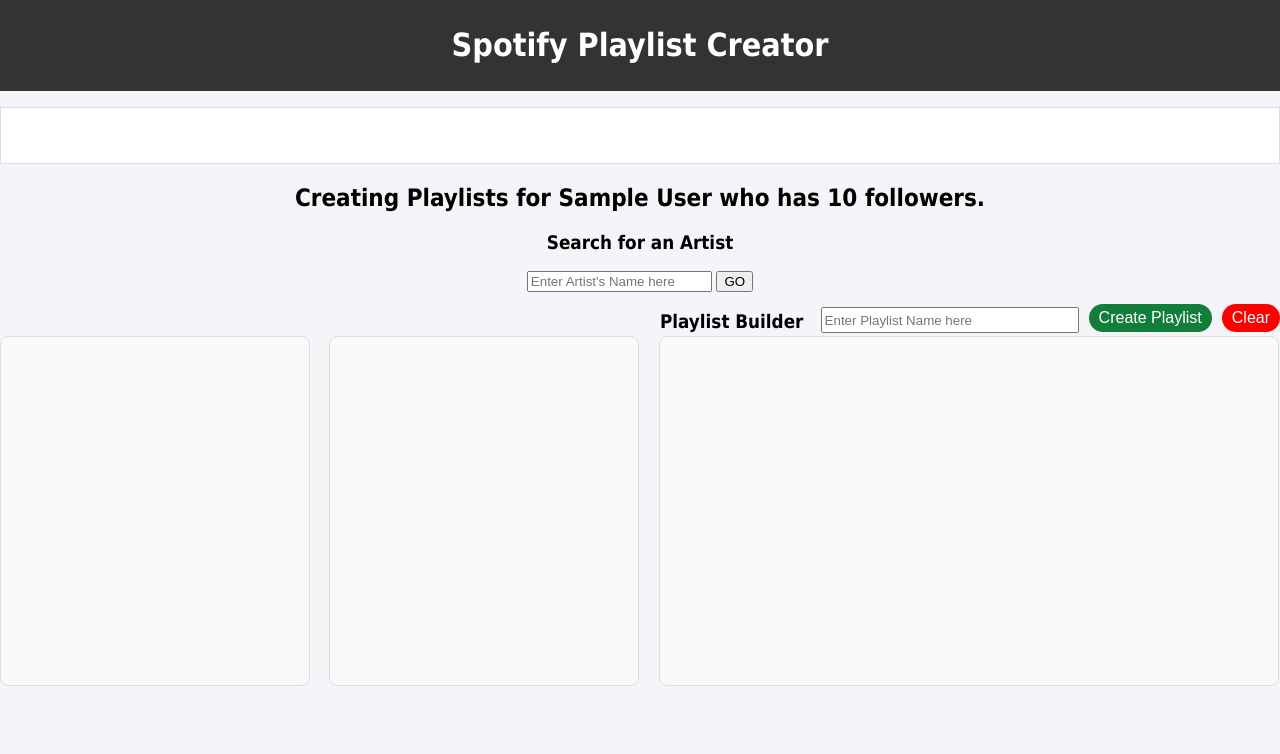
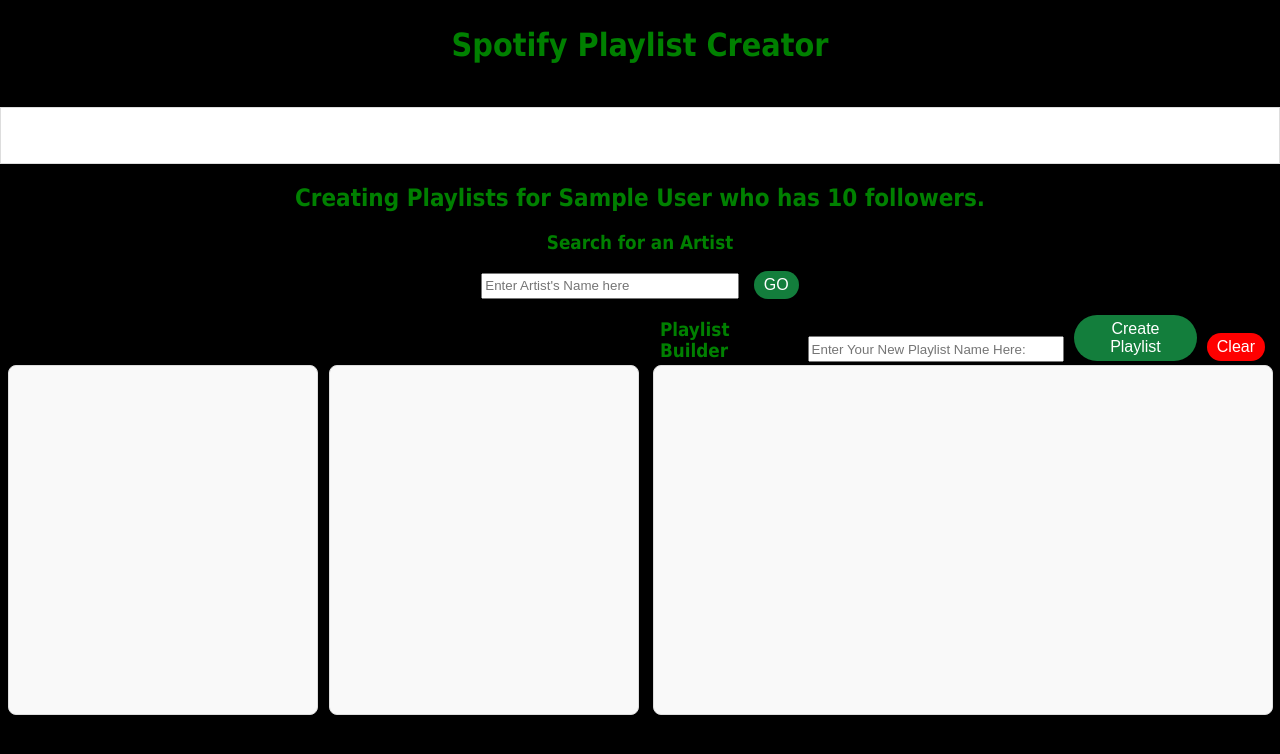
Before and after one commit to djr812/SpotipyPlaylist, a Flask app: template templates/index.html in a window 1280 px wide. Shown: the top 754 px of the page. Run offline with Flask 3, Linux system fonts and the light colour scheme; the template is opened without the code that fills it: most values are stand-ins (such as "Sample title", 1, 10 or a date in 2020).

Commit message:
More Style Changes

```diff
--- a/main.py
+++ b/main.py
@@ -38,9 +38,13 @@
 if track != None:
     playingArtist = track['item']['artists'][0]['name']
     playingTrack = track['item']['name']
+    deviceName = devices['devices'][0]['name']
+    deviceType = devices['devices'][0]['type']
 else:
-    playingArtist = ""
-    playingTrack = ""
+    playingArtist = "nobody"
+    playingTrack = "nothing"
+    deviceName = "nada"
+    deviceType = "unknown device"
 
 displayName = user['display_name']
 followers = user['followers']['total']
@@ -58,7 +62,7 @@
     Returns     render_template
     """
     return render_template(
-        "index.html", displayName=displayName, followers=followers, playingArtist=playingArtist, playingTrack=playingTrack,
+        "index.html", displayName=displayName, followers=followers, playingArtist=playingArtist, playingTrack=playingTrack, deviceName=deviceName, deviceType=deviceType,
     )
 
 
@@ -67,18 +71,19 @@
     # Get current track information
     songPlaying = {}
     track = sp.current_user_playing_track()
+    devices = sp.devices()
     if track != None:
         playingArtist = track['item']['artists'][0]['name']
+        playingTrack = track['item']['name']
+        deviceName = devices['devices'][0]['name']
+        deviceType = devices['devices'][0]['type']
     else:
-        playingArtist = ""
+        playingArtist = "nobody"
+        playingTrack = "nothin'"
+        deviceName = "nada"
+        deviceType = "unknown device"
 
-    if track != None:
-        playingTrack = track['item']['name']
-    else:
-        playingTrack = ""
-
-
-    songPlaying = {'playingArtist': playingArtist, 'playingTrack': playingTrack}
+    songPlaying = {'playingArtist': playingArtist, 'playingTrack': playingTrack, 'deviceName': deviceName, 'deviceType': deviceType}
     return jsonify(songPlaying)
 
 
@@ -97,9 +102,9 @@
     artistName = artist['name']
     artistFollowers = artist['followers']['total']
     if artist['genres'] != []:
-        artistGenres = artist['genres'][0]
+        artistGenres = artist['genres']
     else:
-        artistGenres = ""
+        artistGenres = []
     artistID = artist['id']
     if artist['images'] != []:
         artistArt = artist['images'][0]['url']
--- a/static/style.css
+++ b/static/style.css
@@ -1,25 +1,50 @@
 header {
-    background-color: #333;
-    color: #fff;
+    background-color: black;
+    color: green;
     padding: 5px 0;
     text-align: center;
 }
 
 body {
     font-family: 'Tahoma', sans-serif;
-    background-color: #f4f4f9;
+    background-color: black;
+    color: green;
     margin: 0;
     padding: 0;
 }
 
 .ticker {
     background-color: #fff;
+    color: #240404;
     border: 1px solid #ddd;
     padding: 1rem;
     margin-top: 1rem;
     overflow: hidden;
     white-space: nowrap;
     margin-bottom: 5px;
+}
+
+#artistName {
+    width: 250px;      /* Set the width */
+    height: 20px;      /* Set the height */
+}
+
+#sendArtist {
+    margin-left: 10px;
+    padding: 5px 10px;
+    background-color: rgb(19, 126, 60);
+    color: white;
+    border: none;
+    margin-bottom: 1px;
+    outline: 1px;
+    font-size: 16px;
+    cursor: pointer;
+    border-radius: 40px;
+    width: auto;
+}
+
+#sendArtist:hover {
+    background-color: darkgreen;
 }
 
 .userDetails {
@@ -73,6 +96,7 @@
     padding: 10px; /* Add padding around the image */
     width: 100%; /* Ensure the div width is only as wide as the image */
     height: 350px; /* Let the height adjust to the image's aspect ratio */
+    margin-left: 15px;
     box-sizing: border-box;
 }
 
@@ -102,13 +127,15 @@
     border: 1px solid #ddd;  /* Optional: add border around albums */
     padding: 10px;
     background-color: #f9f9f9;  /* Optional: background color for each album */
+    color: black;
     border-radius: 8px;  /* Optional: rounded corners */
-    margin-right: 2px;
+    margin-right: 15px;
     box-sizing: border-box;
 }
 
 .clearPlaylistBtn {
     margin-left: 10px;
+    margin-right: 15px;
     padding: 5px 10px;
     background-color: red;
     color: white;
--- a/templates/index.html
+++ b/templates/index.html
@@ -25,7 +25,7 @@
         <div class="artistSearch">
             <h3>Search for an Artist</h3>
             <input type="text" id="artistName" name="artistName" placeholder="Enter Artist's Name here">
-            <button type="button" onclick="sendArtist()">GO</button>
+            <button type="button" id="sendArtist" onclick="sendArtist()">GO</button>
         </div>
     </section>
     <section>
@@ -39,7 +39,7 @@
                 </div>
                 <div class="artistHeading">
                     <h3 class="artistCol3Heading">Playlist Builder</h3>
-                    <input type="text" id="playlistName" name="playlistName" placeholder="Enter Playlist Name here">
+                    <input type="text" id="playlistName" name="playlistName" placeholder="Enter Your New Playlist Name Here:">
                     <button type="button" onclick="createPL()" class="createPlaylistBtn">Create Playlist</button>
                     <button typw="button" onclick="clearPL()" class="clearPlaylistBtn">Clear</button>
                 </div>
```
Also changed, not shown: other parts of static/style.css (+12 -10 lines), other parts of templates/index.html (+1 -1 lines), static/script.js (+14 -7 lines).
